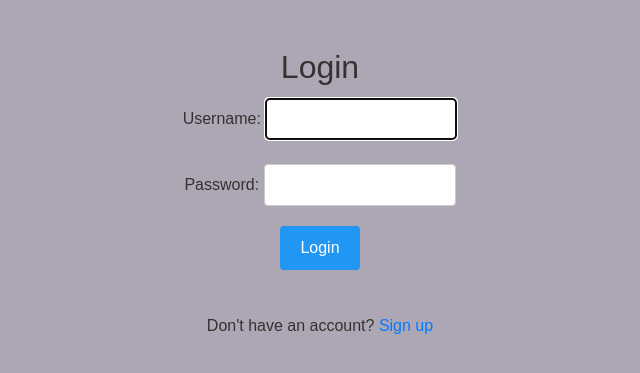
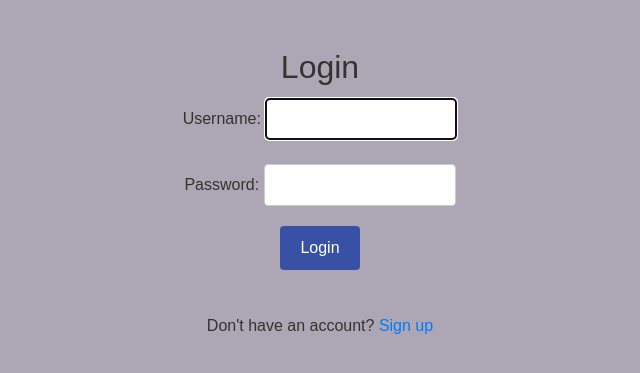
Before and after one commit to Path-1312/E-commerce, a Django app: page /login/ in a window 1280 px wide. Shown: the part 56-429 px from the top of the page, without its empty margins (320-960 px from the left). Run offline with Django 4.2, Linux system fonts and the light colour scheme; some libraries are stand-ins or nearby versions.

```diff
--- a/templates/registration/base.html
+++ b/templates/registration/base.html
@@ -114,14 +114,14 @@
     }
     button {
         padding: 10px 20px;
-        background: #2196f3;
+        background: rgb(56, 81, 165);
         color: #fff;
         border: none;
         border-radius: 4px;
         cursor: pointer;
     }
     button:hover {
-        background: #1976d2;
+        background: rgb(33, 48, 97);
     }
 
       {% block style %}  {% endblock %}
```
